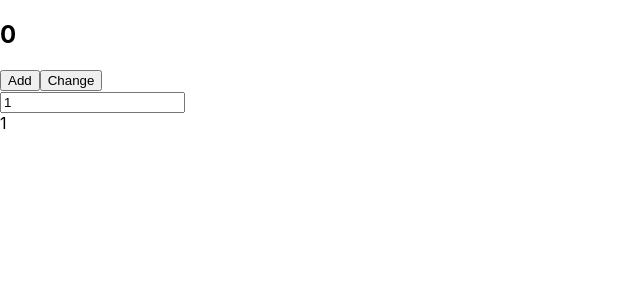
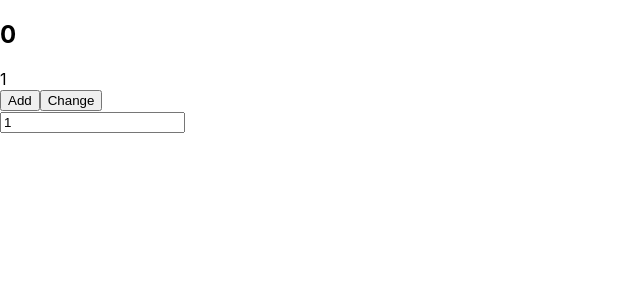
Before and after one commit to morghull/fm-practice_1811, a React (Create React App) app: page / in a window 1280 px wide. Shown: the top 300 px of the page, without its empty margins (0-640 px from the left). Built offline with nearby package versions, Linux system fonts and the light colour scheme.

Commit message:
refactor

```diff
--- a/src/components/Counter/Core/index.jsx
+++ b/src/components/Counter/Core/index.jsx
@@ -1,15 +1,25 @@
 import React, { Component } from 'react';
+import HeapTools from '../HeapTools';
 
 class Core extends Component {
   constructor(props) {
     super(props);
+    this.state = { count: 0 };
   }
+  setCount = (delta) => {
+    this.setState((state, props) => ({ count: state.count + delta }));
+  };
   render() {
-    const { count } = this.props;
+    const { step } = this.props;
+    const { count } = this.state;
     return (
-      <>
+      <div>
         <h2>{count}</h2>
-      </>
+        <div>
+          <span>{step}</span>
+        </div>
+        <HeapTools step={step} setCount={this.setCount} />
+      </div>
     );
   }
 }
--- a/src/components/Counter/HeapTools/index.jsx
+++ b/src/components/Counter/HeapTools/index.jsx
@@ -6,7 +6,6 @@ class HeapTools extends Component {
     this.state = {
       isForward: true,
     };
-    this.buttonText = new Map().set(true, 'Add').set(false, 'Sub');
   }
   changeDirection = () => {
     const { isForward } = this.state;
@@ -16,17 +15,17 @@ class HeapTools extends Component {
   };
   makeHeap = () => {
     const { isForward } = this.state;
-    const { step, count, setCount } = this.props;
+    const { step, setCount } = this.props;
+
     const delta = (isForward ? 1 : -1) * step;
-    console.log(delta)
-    setCount(count + delta);
+    setCount(delta);
   };
   render() {
     const { isForward } = this.state;
     return (
       <div>
         <button onClick={this.makeHeap}>
-          {this.buttonText.get(isForward)}
+          {isForward ? 'Add' : 'Sub'}
         </button>
         <button onClick={this.changeDirection}>Change</button>
       </div>
--- a/src/components/Counter/StepTools/index.jsx
+++ b/src/components/Counter/StepTools/index.jsx
@@ -22,9 +22,6 @@ class StepTool extends Component {
           name="step"
           onChange={this.onStepChangeHandler}
         />
-        <div>
-          <span>{step}</span>
-        </div>
       </div>
     );
   }
--- a/src/components/Counter/index.jsx
+++ b/src/components/Counter/index.jsx
@@ -1,30 +1,20 @@
 import React, { Component } from 'react';
 import Core from './Core';
-import HeapTools from './HeapTools';
 import StepTool from './StepTools';
 
 class Counter extends Component {
   constructor(props) {
     super(props);
-    this.state = { step: 1, count: 0 };
+    this.state = { step: 1};
   }
-  setCount = (newCount) => {
-    console.log(this);
-    this.setState({ count: newCount });
-  };
   setStep = (newStep) => {
     this.setState({ step: newStep });
   };
   render() {
-    const { count, step } = this.state;
+    const {step } = this.state;
     return (
       <section>
-        <Core count={count} />
-        <HeapTools
-          step={step}
-          count={count}
-          setCount={this.setCount}
-        />
+        <Core step={step} />
         <StepTool step={step} setStep={this.setStep} />
       </section>
     );
```
Also changed, not shown: src/components/Counter/Counter.module.css (added).
